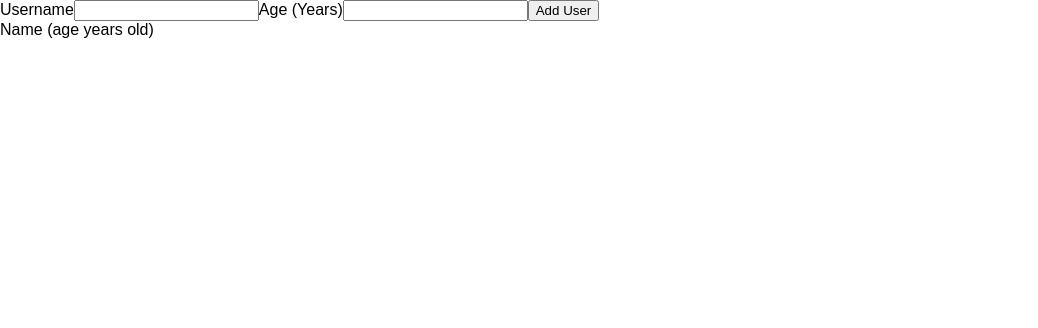
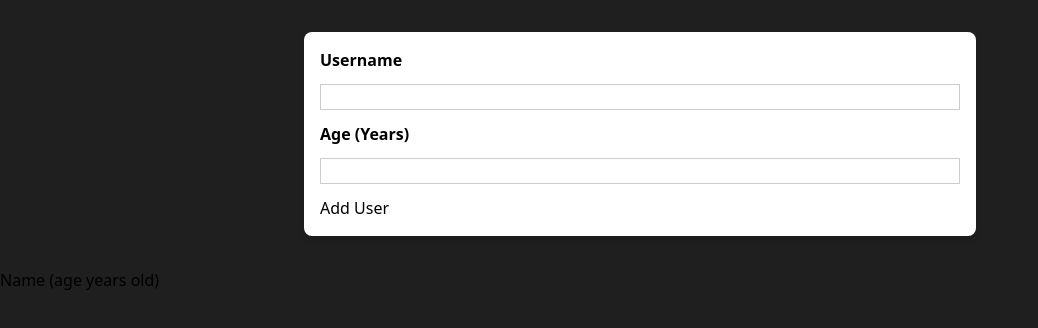
Before and after one commit to Chalderrr/react-js-training, a React (Create React App) app: page / in a window 1280 px wide. Shown: the top 328 px of the page, without its empty margins (0-1038 px from the left). Built offline with nearby package versions, Linux system fonts and the light colour scheme.

Commit message:
:zap: add tailwind and start applying tailwind classes

```diff
--- a/package.json
+++ b/package.json
@@ -32,5 +32,8 @@
             "last 1 firefox version",
             "last 1 safari version"
         ]
+    },
+    "devDependencies": {
+        "tailwindcss": "^3.1.8"
     }
 }
--- a/src/components/UI/Card.js
+++ b/src/components/UI/Card.js
@@ -1,7 +1,7 @@
 import React from 'react';
 
 const Card = (props) => {
-    return <div>{props.children}</div>;
+    return <div className={`${props.className}`}>{props.children}</div>;
 };
 
 export default Card;
--- a/src/components/Users/AddUser.js
+++ b/src/components/Users/AddUser.js
@@ -7,12 +7,26 @@ const AddUser = (props) => {
     };
 
     return (
-        <Card className="bg-white">
+        <Card className="bg-white shadow-md rounded-lg p-4 my-8 mx-auto max-w-2xl w-[90%]">
             <form onSubmit={addUserHandler}>
-                <label htmlFor="username">Username</label>
-                <input type="text" id="username" name="name" />
-                <label htmlFor="age">Age (Years)</label>
-                <input type="number" id="age" name="age" />
+                <label htmlFor="username" className="block mb-3 font-bold">
+                    Username
+                </label>
+                <input
+                    type="text"
+                    id="username"
+                    name="name"
+                    className="block w-full border border-[#cccccc] focus:border-[#4f005f] mb-3"
+                />
+                <label htmlFor="age" className="block mb-3 font-bold">
+                    Age (Years)
+                </label>
+                <input
+                    type="number"
+                    id="age"
+                    name="age"
+                    className="block w-full border border-[#cccccc] focus:border-[#4f005f] mb-3"
+                />
                 <button type="submit">Add User</button>
             </form>
         </Card>
--- a/src/index.css
+++ b/src/index.css
@@ -1,11 +1,7 @@
-* {
-  box-sizing: border-box;
-}
+@tailwind base;
+@tailwind components;
+@tailwind utilities;
 
 html {
-  font-family: sans-serif;
+    @apply bg-[#1f1f1f];
 }
-
-body {
-  margin: 0;
-}
--- /dev/null
+++ b/tailwind.config.js
@@ -0,0 +1,8 @@
+/** @type {import('tailwindcss').Config} */
+module.exports = {
+    content: ['./src/**/*.{js,jsx,ts,tsx}'],
+    theme: {
+        extend: {},
+    },
+    plugins: [],
+};
```
Also changed, not shown: 1 other file (tests, documents, lock files or other folders).
